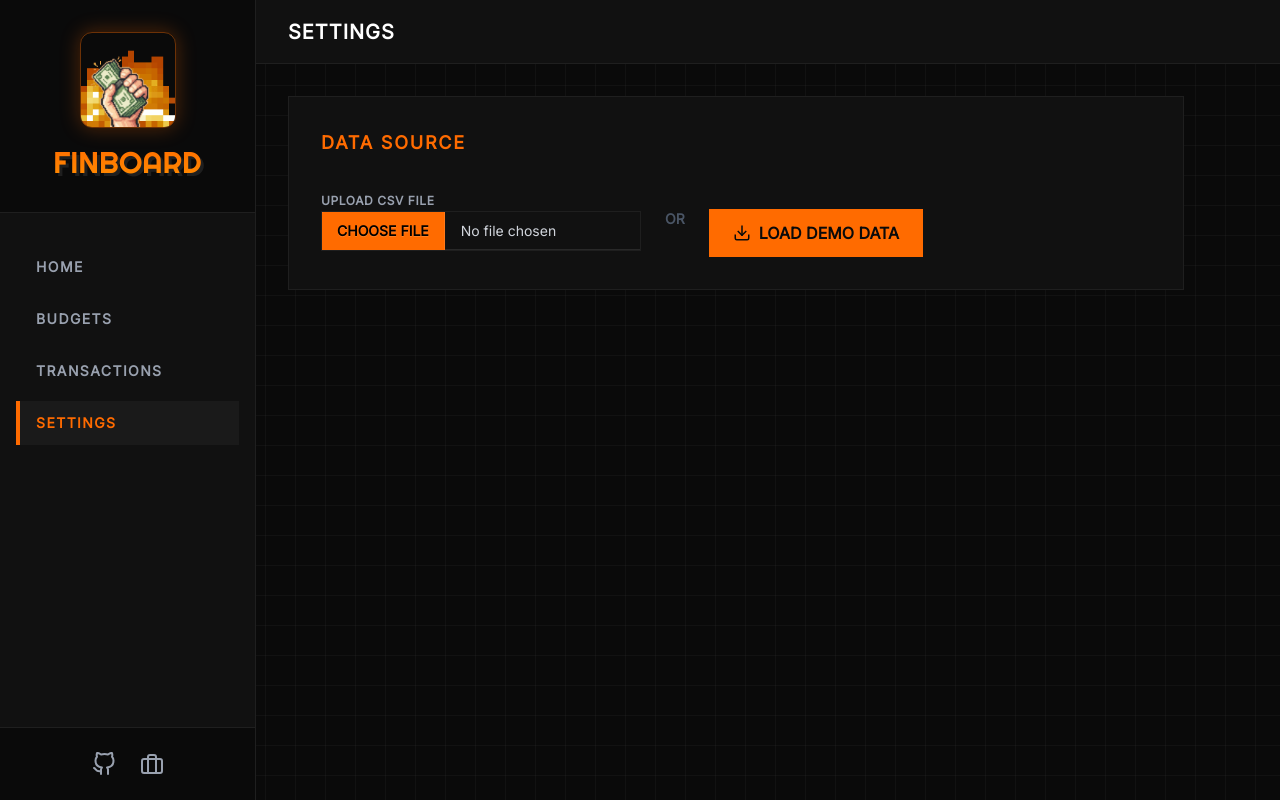
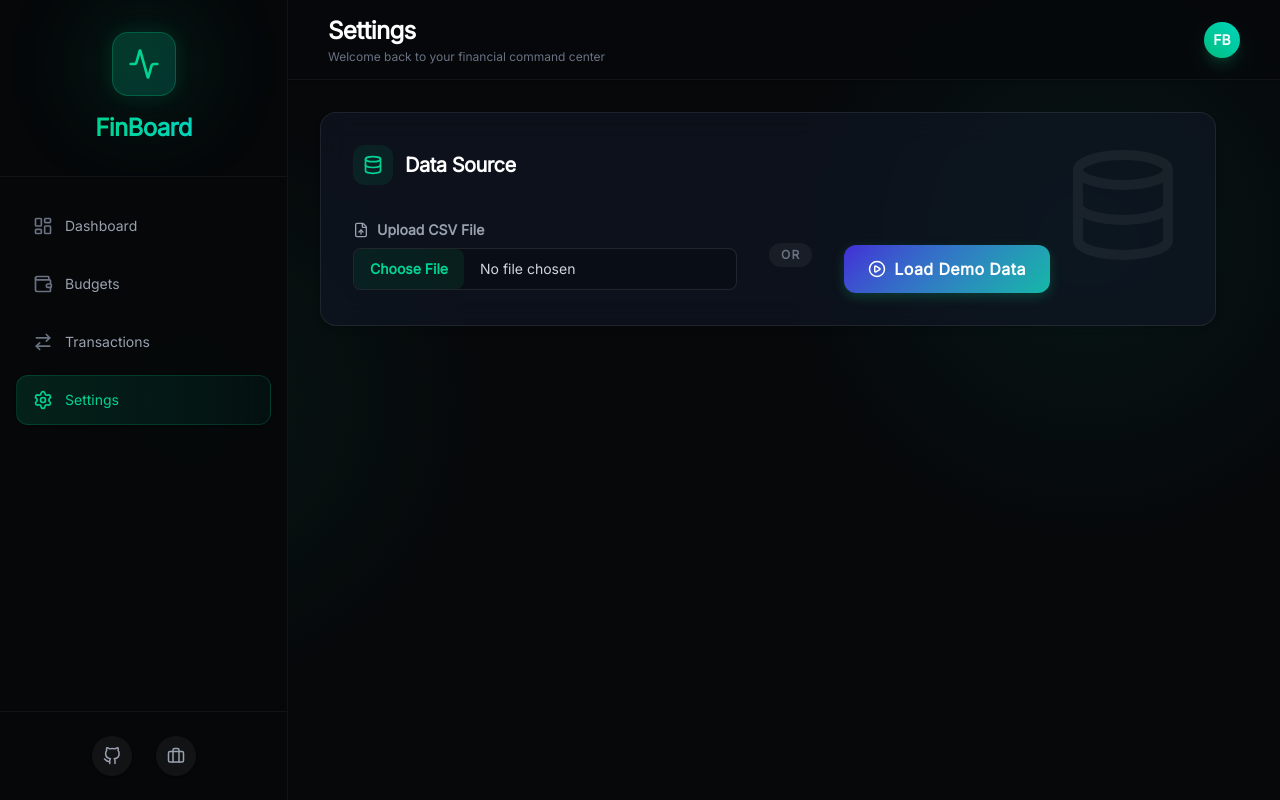
Before and after one commit to khanirfan18/finBoard, a React (Vite) app: page /settings in a window 1280 px wide. Built offline with nearby package versions, Linux system fonts and the light colour scheme.

Commit message:
UI change

```diff
--- a/src/components/layout/Header.jsx
+++ b/src/components/layout/Header.jsx
@@ -5,19 +5,29 @@ export default function Header() {
 
   const getPageTitle = () => {
     const path = location.pathname;
-    if (path === "/") return "Dashboard";
+    if (path === "/") return "Dashboard Overview";
     const title = path.replace("/", "");
     return title.charAt(0).toUpperCase() + title.slice(1);
   };
 
   return (
-    <header className="h-16 border-b border-fin-border bg-fin-card flex items-center px-4 md:px-8 shrink-0 gap-4 transition-all duration-300 w-full z-40">
-      <label htmlFor="mobile-drawer" className="p-2 cursor-pointer hover:bg-[#1a1a1a] rounded-md transition-colors lg:hidden text-[#FF6B00]">
-        <svg xmlns="http://www.w3.org/2000/svg" width="24" height="24" viewBox="0 0 24 24" fill="none" stroke="currentColor" strokeWidth="3" strokeLinecap="square" strokeLinejoin="miter"><line x1="3" y1="12" x2="21" y2="12"></line><line x1="3" y1="6" x2="21" y2="6"></line><line x1="3" y1="18" x2="21" y2="18"></line></svg>
+    <header className="h-20 border-b border-white/5 bg-[#06080A]/80 backdrop-blur-md flex items-center px-6 md:px-10 shrink-0 gap-6 transition-all duration-300 w-full z-40 shadow-sm sticky top-0">
+      <label htmlFor="mobile-drawer" className="p-2.5 cursor-pointer hover:bg-white/10 rounded-xl transition-colors lg:hidden text-emerald-400 border border-transparent hover:border-emerald-500/20">
+        <svg xmlns="http://www.w3.org/2000/svg" width="22" height="22" viewBox="0 0 24 24" fill="none" stroke="currentColor" strokeWidth="2.5" strokeLinecap="round" strokeLinejoin="round"><line x1="4" y1="12" x2="20" y2="12"></line><line x1="4" y1="6" x2="20" y2="6"></line><line x1="4" y1="18" x2="20" y2="18"></line></svg>
       </label>
-      <h1 className="text-xl font-bold tracking-wider text-white uppercase truncate">
-        {getPageTitle()}
-      </h1>
+      <div>
+        <h1 className="text-2xl font-semibold tracking-tight text-white truncate">
+          {getPageTitle()}
+        </h1>
+        <p className="text-xs text-gray-500 font-medium hidden md:block mt-0.5">Welcome back to your financial command center</p>
+      </div>
+
+      {/* Optional: Add a subtle user profile avatar or notification bell placeholder on the right if needed, but keeping it minimal for now. */}
+      <div className="ml-auto flex items-center gap-4">
+        <div className="w-9 h-9 rounded-full bg-gradient-to-tr from-emerald-500 to-teal-400 flex items-center justify-center text-sm font-bold shadow-lg shadow-emerald-500/20">
+          FB
+        </div>
+      </div>
     </header>
   );
 }
--- a/src/components/layout/Sidebar.jsx
+++ b/src/components/layout/Sidebar.jsx
@@ -1,34 +1,39 @@
 import { Link, useLocation } from "react-router-dom";
-import finbGif from "../../assets/finb.gif";
+import {
+  Activity,
+  LayoutDashboard,
+  Wallet,
+  ArrowRightLeft,
+  Settings,
+  Briefcase
+} from "lucide-react";
 
 export default function Sidebar() {
   const location = useLocation();
   const path = location.pathname;
 
   const links = [
-    { name: "HOME", to: "/" },
-    { name: "BUDGETS", to: "/budgets" },
-    { name: "TRANSACTIONS", to: "/transaction" },
-    { name: "SETTINGS", to: "/settings" }
+    { name: "Dashboard", to: "/", icon: <LayoutDashboard size={20} /> },
+    { name: "Budgets", to: "/budgets", icon: <Wallet size={20} /> },
+    { name: "Transactions", to: "/transaction", icon: <ArrowRightLeft size={20} /> },
+    { name: "Settings", to: "/settings", icon: <Settings size={20} /> }
   ];
 
   return (
-    <div className="w-64 bg-fin-card border-r border-fin-border flex flex-col h-full shrink-0 shadow-2xl lg:shadow-none">
-      <div className="flex flex-col items-center justify-center p-8 gap-4 border-b border-fin-border bg-[#0A0A0A]">
-        <img
-          className="w-20 h-20 md:w-24 md:h-24 object-cover rounded-xl border border-[#FF6B00]/40 shadow-[0_0_20px_rgba(255,107,0,0.3)] hover:scale-105 hover:shadow-[0_0_25px_rgba(255,107,0,0.5)] transition-all duration-300"
-          src={finbGif}
-          alt="finboard icon"
-        />
-        <span
-          className="text-3xl text-transparent bg-clip-text bg-gradient-to-b from-[#FF6B00] to-[#FF8C00] text-center"
-          style={{ fontFamily: "'Righteous', 'Bungee', cursive", filter: "drop-shadow(3px 3px 0px #1F1F1F)" }}
-        >
-          FINBOARD
+    <div className="w-72 bg-[#06080A]/95 backdrop-blur-xl border-r border-white/5 flex flex-col h-full shrink-0 shadow-[4px_0_24px_rgba(0,0,0,0.2)] z-50">
+      <div className="flex flex-col items-center justify-center p-8 gap-4 border-b border-white/5 relative overflow-hidden">
+        {/* Subtle background glow */}
+        <div className="absolute top-0 left-1/2 -translate-x-1/2 w-32 h-32 bg-emerald-500/10 rounded-full blur-2xl"></div>
+
+        <div className="w-16 h-16 rounded-2xl bg-gradient-to-br from-emerald-400/20 to-teal-500/20 flex items-center justify-center border border-emerald-500/30 shadow-[0_0_20px_rgba(16,185,129,0.15)] z-10">
+          <Activity className="text-emerald-400 w-8 h-8" />
+        </div>
+        <span className="text-2xl font-bold text-transparent bg-clip-text bg-gradient-to-r from-emerald-400 to-teal-400 tracking-tight z-10">
+          FinBoard
         </span>
       </div>
 
-      <nav className="flex flex-col flex-1 py-8 px-4 gap-2 overflow-y-auto">
+      <nav className="flex flex-col flex-1 py-6 px-4 gap-2 overflow-y-auto">
         {links.map((link) => {
           const isActive = path === link.to || (path === "/" && link.to === "/");
           return (
@@ -39,45 +44,41 @@ export default function Sidebar() {
                 const drawer = document.getElementById('mobile-drawer');
                 if(drawer) drawer.checked = false;
               }}
-              className={`px-4 py-3 text-sm font-bold tracking-widest transition-all duration-200 border-l-4 ${
+              className={`flex items-center gap-3 px-4 py-3.5 rounded-xl text-sm font-medium transition-all duration-300 ${
                 isActive
-                  ? "border-[#FF6B00] bg-[#1a1a1a] text-[#FF6B00]"
-                  : "border-transparent text-gray-400 hover:text-white hover:bg-[#1a1a1a] hover:border-[#FF6B00]/50"
+                  ? "bg-gradient-to-r from-emerald-500/15 to-teal-500/5 text-emerald-400 shadow-sm border border-emerald-500/20"
+                  : "text-gray-400 hover:text-gray-100 hover:bg-white/5 border border-transparent"
               }`}
             >
+              <span className={`transition-colors duration-300 ${isActive ? "text-emerald-400" : "text-gray-500"}`}>
+                {link.icon}
+              </span>
               {link.name}
             </Link>
           );
         })}
       </nav>
 
-      {/* Footer Icons Section */}
-      <div className="p-6 border-t border-[#1F1F1F] flex justify-center gap-6 mt-auto bg-[#0A0A0A]">
-        {/* GitHub Link */}
+      <div className="p-6 border-t border-white/5 flex justify-center gap-6 mt-auto">
         <a
           href="https://github.com/khanirfan18"
           target="_blank"
           rel="noopener noreferrer"
-          className="text-gray-400 hover:text-[#FF6B00] transition-colors hover:scale-110"
+          className="w-10 h-10 rounded-full bg-white/5 flex items-center justify-center text-gray-400 hover:bg-emerald-500/10 hover:text-emerald-400 transition-all duration-300 border border-transparent hover:border-emerald-500/20 shadow-sm"
           title="GitHub"
         >
-          <svg xmlns="http://www.w3.org/2000/svg" width="24" height="24" viewBox="0 0 24 24" fill="none" stroke="currentColor" strokeWidth="2" strokeLinecap="round" strokeLinejoin="round">
+          <svg xmlns="http://www.w3.org/2000/svg" width="18" height="18" viewBox="0 0 24 24" fill="none" stroke="currentColor" strokeWidth="2" strokeLinecap="round" strokeLinejoin="round">
             <path d="M9 19c-5 1.5-5-2.5-7-3m14 6v-3.87a3.37 3.37 0 0 0-.94-2.61c3.14-.35 6.44-1.54 6.44-7A5.44 5.44 0 0 0 20 4.77 5.07 5.07 0 0 0 19.91 1S18.73.65 16 2.48a13.38 13.38 0 0 0-7 0C6.27.65 5.09 1 5.09 1A5.07 5.07 0 0 0 5 4.77a5.44 5.44 0 0 0-1.5 3.78c0 5.42 3.3 6.61 6.44 7A3.37 3.37 0 0 0 9 18.13V22"></path>
           </svg>
         </a>
-
-        {/* Portfolio Link - Opens in a new tab */}
         <a
           href="#"
           target="_blank"
           rel="noopener noreferrer"
-          className="text-gray-400 hover:text-[#FF6B00] transition-colors hover:scale-110"
+          className="w-10 h-10 rounded-full bg-white/5 flex items-center justify-center text-gray-400 hover:bg-emerald-500/10 hover:text-emerald-400 transition-all duration-300 border border-transparent hover:border-emerald-500/20 shadow-sm"
           title="Portfolio"
         >
-          <svg xmlns="http://www.w3.org/2000/svg" width="24" height="24" viewBox="0 0 24 24" fill="none" stroke="currentColor" strokeWidth="2" strokeLinecap="round" strokeLinejoin="round">
-            <rect x="2" y="7" width="20" height="14" rx="2" ry="2"></rect>
-            <path d="M16 21V5a2 2 0 0 0-2-2h-4a2 2 0 0 0-2 2v16"></path>
-          </svg>
+          <Briefcase size={18} />
         </a>
       </div>
     </div>
--- a/src/index.css
+++ b/src/index.css
@@ -1,80 +1,104 @@
-@import url('https://fonts.googleapis.com/css2?family=Bungee&family=Righteous&display=swap');
 @import "tailwindcss";
 @plugin "daisyui";
 
 @theme {
-  --color-fin-orange: #FF6B00;
-  --color-fin-hover: #FF8C00;
-  --color-fin-bg: #0A0A0A;
-  --color-fin-card: #111111;
-  --color-fin-border: #1F1F1F;
+  --color-primary: #10b981;
+  --color-primary-hover: #059669;
+  --color-bg-base: #06080A;
+  --color-card-bg: rgba(17, 24, 39, 0.6);
+  --color-card-border: rgba(255, 255, 255, 0.08);
 }
 
 :root {
   font-family: "Inter", sans-serif;
-  background-color: var(--color-fin-bg);
-  color: #FFFFFF;
+  background-color: var(--color-bg-base);
+  color: #f3f4f6;
 }
 
 body {
-  background-color: var(--color-fin-bg);
+  background-color: var(--color-bg-base);
   background-image:
-    linear-gradient(rgba(255, 255, 255, 0.03) 1px, transparent 1px),
-    linear-gradient(90deg, rgba(255, 255, 255, 0.03) 1px, transparent 1px);
-  background-size: 30px 30px;
-  background-position: center center;
-  color: #E0E0E0;
+    radial-gradient(circle at 15% 50%, rgba(16, 185, 129, 0.08), transparent 25%),
+    radial-gradient(circle at 85% 30%, rgba(20, 184, 166, 0.08), transparent 25%);
+  background-attachment: fixed;
+  color: #f3f4f6;
   min-height: 100vh;
+  margin: 0;
+  -webkit-font-smoothing: antialiased;
 }
 
-.retro-card {
-  background-color: var(--color-fin-card);
-  border: 1px solid var(--color-fin-border);
-  border-radius: 0;
+/* Premium Glassmorphic Card */
+.premium-card {
+  background: var(--color-card-bg);
+  backdrop-filter: blur(16px);
+  -webkit-backdrop-filter: blur(16px);
+  border: 1px solid var(--color-card-border);
+  border-radius: 1rem;
+  transition: transform 0.3s cubic-bezier(0.4, 0, 0.2, 1), box-shadow 0.3s cubic-bezier(0.4, 0, 0.2, 1), border-color 0.3s ease;
+  box-shadow: 0 4px 6px -1px rgba(0, 0, 0, 0.1), 0 2px 4px -1px rgba(0, 0, 0, 0.06);
+}
+
+.premium-card:hover {
+  transform: translateY(-2px);
+  border-color: rgba(16, 185, 129, 0.3);
+  box-shadow: 0 10px 25px -5px rgba(0, 0, 0, 0.3), 0 8px 10px -6px rgba(0, 0, 0, 0.1), 0 0 15px rgba(16, 185, 129, 0.1);
+}
+
+/* Premium Button */
+.premium-btn {
+  background: linear-gradient(135deg, var(--color-primary), #14b8a6);
+  color: #ffffff;
+  border: none;
+  border-radius: 0.75rem;
+  font-weight: 600;
+  letter-spacing: 0.025em;
+  padding: 0.75rem 1.5rem;
+  transition: all 0.3s ease;
+  box-shadow: 0 4px 12px rgba(16, 185, 129, 0.25);
+  display: inline-flex;
+  align-items: center;
+  justify-content: center;
+  gap: 0.5rem;
+}
+
+.premium-btn:hover {
+  background: linear-gradient(135deg, #059669, #0d9488);
+  box-shadow: 0 6px 16px rgba(16, 185, 129, 0.4);
+  transform: translateY(-1px);
+}
+
+.premium-btn:active {
+  transform: translateY(1px);
+}
+
+/* Premium Input */
+.premium-input {
+  background-color: rgba(255, 255, 255, 0.03);
+  border: 1px solid rgba(255, 255, 255, 0.1);
+  color: #f3f4f6;
+  border-radius: 0.75rem;
   transition: all 0.3s ease;
 }
-.retro-card:hover {
-  border-color: var(--color-fin-orange);
-  box-shadow: 0 0 12px rgba(255, 107, 0, 0.15);
+
+.premium-input:focus {
+  outline: none;
+  border-color: var(--color-primary);
+  background-color: rgba(255, 255, 255, 0.05);
+  box-shadow: 0 0 0 3px rgba(16, 185, 129, 0.15);
 }
 
-.retro-btn {
-  background-color: var(--color-fin-orange);
-  color: var(--color-fin-bg);
-  border: none;
-  border-radius: 0;
-  font-weight: 700;
-  text-transform: uppercase;
-  transition: all 0.2s ease;
-  padding: 0.75rem 1.5rem;
-}
-.retro-btn:hover {
-  background-color: var(--color-fin-hover);
-  box-shadow: 0 0 10px rgba(255, 107, 0, 0.4);
-}
-
-.retro-input {
-  background-color: var(--color-fin-bg);
-  border: 1px solid var(--color-fin-border);
-  color: #fff;
-  border-radius: 0;
-}
-.retro-input:focus {
-  outline: none;
-  border-color: var(--color-fin-orange);
-  box-shadow: 0 0 8px rgba(255, 107, 0, 0.2);
-}
-
+/* Scrollbar */
 ::-webkit-scrollbar {
-  width: 8px;
-  height: 8px;
+  width: 6px;
+  height: 6px;
 }
 ::-webkit-scrollbar-track {
-  background: var(--color-fin-bg);
+  background: transparent;
 }
 ::-webkit-scrollbar-thumb {
-  background: var(--color-fin-border);
+  background: rgba(255, 255, 255, 0.1);
+  border-radius: 10px;
 }
 ::-webkit-scrollbar-thumb:hover {
-  background: var(--color-fin-orange);
+  background: rgba(255, 255, 255, 0.2);
 }
--- a/src/pages/Settings.jsx
+++ b/src/pages/Settings.jsx
@@ -2,6 +2,8 @@ import { useState, useContext } from "react";
 import Papa from "papaparse";
 import { DataContext } from "../context/AppContext";
 import { demoData } from "../data/demoData";
+import { Database, FileUp, PlayCircle } from "lucide-react";
+
 export default function CSVParser() {
   const { transactions, setTransactions } = useContext(DataContext);
   const [data, setData] = useState([]);
@@ -21,34 +23,54 @@ export default function CSVParser() {
   };
 
   return (
-    <div className="max-w-4xl animate-in fade-in duration-500">
-      <div className="retro-card p-8 mb-8">
-        <h2 className="text-[#FF6B00] text-lg font-black uppercase tracking-widest mb-6">Data Source</h2>
+    <div className="max-w-4xl animate-in fade-in duration-700">
+      <div className="premium-card p-8 mb-8 relative overflow-hidden">
+        <div className="absolute top-0 right-0 p-8 opacity-5">
+          <Database size={120} />
+        </div>
 
-        <div className="flex flex-col md:flex-row gap-6 items-start md:items-center">
-          <div className="form-control w-full max-w-xs">
-            <label className="label">
-              <span className="label-text text-gray-400 font-bold uppercase tracking-wider text-xs">Upload CSV File</span>
+        <div className="flex items-center gap-3 mb-8">
+          <div className="w-10 h-10 rounded-xl bg-emerald-500/10 flex items-center justify-center">
+            <Database size={20} className="text-emerald-400" />
+          </div>
+          <h2 className="text-xl font-bold tracking-tight text-white">Data Source</h2>
+        </div>
+
+        <div className="flex flex-col md:flex-row gap-8 items-start md:items-center relative z-10">
+          <div className="form-control w-full max-w-sm">
+            <label className="label mb-2 block">
+              <span className="text-gray-400 font-semibold text-sm flex items-center gap-2">
+                <FileUp size={16} />
+                Upload CSV File
+              </span>
             </label>
             <input
               type="file"
               accept=".csv"
-              className="file-input file-input-bordered bg-[#111111] border-[#1F1F1F] text-gray-300 w-full rounded-none focus:border-[#FF6B00] outline-none hover:border-[#FF6B00]/50 transition-colors file:bg-[#FF6B00] file:text-black file:border-none file:uppercase file:font-bold file:px-4"
+              className="block w-full text-sm text-gray-300
+                file:mr-4 file:py-2.5 file:px-4
+                file:rounded-lg file:border-0
+                file:text-sm file:font-semibold
+                file:bg-emerald-500/10 file:text-emerald-400
+                hover:file:bg-emerald-500/20 file:transition-colors
+                border border-white/10 rounded-lg bg-black/20 focus:outline-none focus:border-emerald-500/50 transition-colors cursor-pointer"
               onChange={handleFile}
             />
           </div>
 
-          <div className="hidden md:flex items-center text-gray-600 font-black uppercase text-sm">Or</div>
+          <div className="hidden md:flex items-center">
+            <span className="bg-white/5 text-gray-500 px-3 py-1 rounded-full text-xs font-bold uppercase tracking-widest">Or</span>
+          </div>
 
           <div className="w-full md:w-auto md:mt-7">
             <button
-              className="retro-btn w-full md:w-auto flex items-center justify-center gap-2"
+              className="premium-btn w-full md:w-auto"
               onClick={() => {
                 setTransactions(demoData);
                 localStorage.setItem("transactions", JSON.stringify(demoData));
               }}
             >
-              <svg xmlns="http://www.w3.org/2000/svg" width="18" height="18" viewBox="0 0 24 24" fill="none" stroke="currentColor" strokeWidth="2" strokeLinecap="square" strokeLinejoin="round"><path d="M21 15v4a2 2 0 0 1-2 2H5a2 2 0 0 1-2-2v-4"></path><polyline points="7 10 12 15 17 10"></polyline><line x1="12" y1="15" x2="12" y2="3"></line></svg>
+              <PlayCircle size={18} />
               Load Demo Data
             </button>
           </div>
@@ -56,10 +78,15 @@ export default function CSVParser() {
       </div>
 
       {data && data.length > 0 && (
-        <div className="retro-card p-8">
-          <h2 className="text-[#FF6B00] text-lg font-black uppercase tracking-widest mb-6">Raw Parsed Data</h2>
-          <div className="bg-[#0A0A0A] border border-[#1F1F1F] p-4 max-h-96 overflow-y-auto">
-            <pre className="text-xs text-gray-400 font-mono">
+        <div className="premium-card p-8 animate-in slide-in-from-bottom-4 duration-500">
+          <div className="flex items-center gap-3 mb-6">
+            <div className="w-8 h-8 rounded-lg bg-teal-500/10 flex items-center justify-center">
+              <Database size={16} className="text-teal-400" />
+            </div>
+            <h2 className="text-lg font-bold tracking-tight text-white">Raw Parsed Data</h2>
+          </div>
+          <div className="bg-black/40 border border-white/5 rounded-xl p-6 max-h-96 overflow-y-auto custom-scrollbar shadow-inner">
+            <pre className="text-xs text-emerald-400/80 font-mono leading-relaxed">
               {JSON.stringify(data, null, 2)}
             </pre>
           </div>
--- a/src/pages/Transaction.jsx
+++ b/src/pages/Transaction.jsx
@@ -2,49 +2,59 @@ import React from "react";
 import { Link } from "react-router-dom";
 import { DataContext } from "../context/AppContext";
 import categorize from "../components/utils/categorize";
+import { ArrowRightLeft } from "lucide-react";
 
 export default function Transaction() {
   const { transactions } = React.useContext(DataContext);
   return transactions && transactions.length > 0 ? (
-    <div className="retro-card overflow-x-auto animate-in fade-in duration-500">
-      <table className="table w-full border-collapse">
+    <div className="premium-card overflow-hidden animate-in fade-in duration-700">
+      <div className="overflow-x-auto">
+        <table className="w-full text-left border-collapse">
           <thead>
-          <tr className="bg-[#111111] text-[#FF6B00] border-b border-[#1F1F1F] uppercase tracking-widest text-sm">
-            <th className="py-4 px-6 font-bold">Date</th>
-            <th className="py-4 px-6 font-bold">Description</th>
-            <th className="py-4 px-6 font-bold text-right">Amount</th>
-            <th className="py-4 px-6 font-bold">Category</th>
+            <tr className="bg-white/5 text-gray-400 border-b border-white/10 text-xs uppercase tracking-wider font-semibold">
+              <th className="py-5 px-6">Date</th>
+              <th className="py-5 px-6">Description</th>
+              <th className="py-5 px-6 text-right">Amount</th>
+              <th className="py-5 px-6">Category</th>
             </tr>
           </thead>
-        <tbody>
-          {transactions?.map((data, i) => (
-            <tr key={i} className="border-b border-[#1F1F1F]/50 hover:bg-[#1a1a1a] transition-colors">
-              <td className="py-4 px-6 text-gray-400 whitespace-nowrap">{data.Date}</td>
-              <td className="py-4 px-6 font-medium max-w-sm truncate" title={data.Description}>{data.Description}</td>
-              <td className={`py-4 px-6 font-black text-right whitespace-nowrap ${Number(data.Amount) > 0 ? 'text-[#00C49F]' : 'text-white'}`}>
-                {Number(data.Amount) > 0 ? '+' : ''}{data.Amount}
+          <tbody className="divide-y divide-white/5">
+            {transactions?.filter(data => data && data.Date && data.Description && data.Amount).map((data, i) => {
+              const amount = Number(data.Amount);
+              const isPositive = amount > 0;
+
+              return (
+                <tr key={i} className="hover:bg-white/[0.02] transition-colors group">
+                  <td className="py-4 px-6 text-gray-400 whitespace-nowrap text-sm font-medium">{data.Date}</td>
+                  <td className="py-4 px-6 text-gray-200 font-medium max-w-sm truncate group-hover:text-white transition-colors" title={data.Description}>
+                    {data.Description}
+                  </td>
+                  <td className={`py-4 px-6 font-bold text-right whitespace-nowrap ${isPositive ? 'text-emerald-400' : 'text-gray-100'}`}>
+                    {isPositive ? '+' : ''}{amount.toLocaleString('en-IN', { style: 'currency', currency: 'INR' })}
                   </td>
                   <td className="py-4 px-6">
-                <span className="bg-[#1F1F1F] text-gray-300 px-3 py-1 text-xs font-bold uppercase tracking-wider rounded-sm border border-[#2a2a2a]">
+                    <span className="inline-flex items-center justify-center px-2.5 py-1 rounded-md bg-white/5 border border-white/10 text-xs font-semibold text-gray-300">
                       {categorize(data.Description)}
                     </span>
                   </td>
                 </tr>
-          ))}
+              );
+            })}
           </tbody>
         </table>
       </div>
+    </div>
   ) : (
-    <div className="flex flex-col items-center justify-center h-full min-h-[60vh]">
-      <div className="retro-card p-12 flex flex-col items-center max-w-md text-center border-[#FF6B00]/30 shadow-[0_0_20px_rgba(255,107,0,0.1)]">
-        <div className="w-16 h-16 bg-[#FF6B00]/10 flex items-center justify-center rounded-full mb-6 text-[#FF6B00]">
-          <svg xmlns="http://www.w3.org/2000/svg" width="32" height="32" viewBox="0 0 24 24" fill="none" stroke="currentColor" strokeWidth="2" strokeLinecap="round" strokeLinejoin="round"><line x1="8" y1="6" x2="21" y2="6"></line><line x1="8" y1="12" x2="21" y2="12"></line><line x1="8" y1="18" x2="21" y2="18"></line><line x1="3" y1="6" x2="3.01" y2="6"></line><line x1="3" y1="12" x2="3.01" y2="12"></line><line x1="3" y1="18" x2="3.01" y2="18"></line></svg>
+    <div className="flex flex-col items-center justify-center h-full min-h-[60vh] animate-in fade-in duration-700">
+      <div className="premium-card p-12 flex flex-col items-center max-w-md text-center border-emerald-500/20 shadow-[0_0_30px_rgba(16,185,129,0.05)]">
+        <div className="w-20 h-20 bg-gradient-to-br from-emerald-500/20 to-teal-500/20 flex items-center justify-center rounded-2xl mb-6 text-emerald-400 shadow-[0_0_20px_rgba(16,185,129,0.2)] border border-emerald-500/30">
+          <ArrowRightLeft size={32} />
         </div>
-        <h2 className="text-2xl font-black tracking-wider text-white mb-2 uppercase">No Transactions</h2>
-        <p className="text-gray-400 mb-8 leading-relaxed">No transactions found. Upload your data to view the history.</p>
+        <h2 className="text-2xl font-bold tracking-tight text-white mb-3">No Transactions</h2>
+        <p className="text-gray-400 mb-8 leading-relaxed text-sm">No transactions found. Upload your data to view the history.</p>
         <Link
           to='/settings'
-          className="retro-btn"
+          className="premium-btn"
         >
           Configure Settings
         </Link>
```
Also changed, not shown: src/components/utils/categorize.js (+7 -9 lines), src/pages/Budgets.jsx (+52 -29 lines), src/pages/Dashboard.jsx (+91 -44 lines), 1 other file (tests, documents, lock files or other folders). Lines whose indentation alone changed are shown as unchanged.
